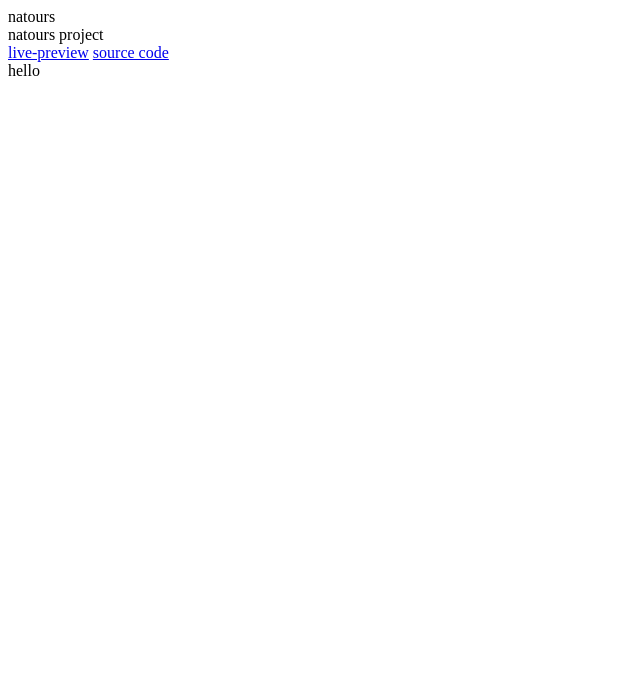
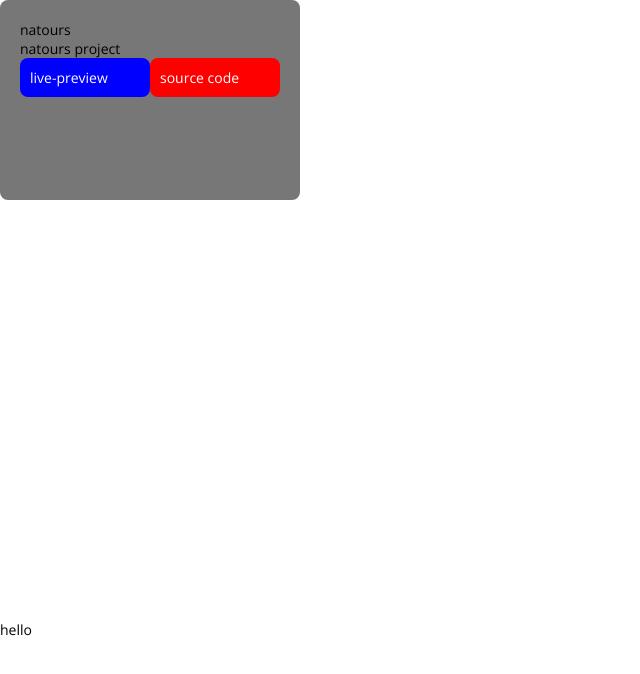
Before and after one commit to maadiab/maadiab.github.io, a website: page index.html in a window 1280 px wide. Shown: the whole page, without its empty margins (0-640 px from the left). Drawn offline with nearby package versions, Linux system fonts and the light colour scheme.

Commit message:
some work

```diff
--- a/index.html
+++ b/index.html
@@ -2,12 +2,15 @@
 <head>
     <meta charset="UTF-8">
     <meta name="viewport" content="width=device-width, initial-scale=1.0">
+    <link href="https://fonts.googleapis.com/css?family=Open+Sans:300,400,600" rel="stylesheet">
+
     <link rel="stylesheet" href="css/style.css">
     <title>open source projects</title>
 </head>
 <body>
     <main>
         <div class="container">
+
             <div class="item">
                 <div class="item__heder">
                     natours
@@ -15,9 +18,14 @@
                 <div class="item__content">
                     natours project
                 </div>
-                    <a href="#" class="item__link-preview">live-preview</a>
-                    <a href="#" class="item__link-source">source code</a>
+                <div class="item__buttons">
+                    <a href="#" class="item__link item__link--preview">live-preview</a>
+                    <a href="#" class="item__link item__link--source">source code</a>
                 </div>
+
+
+        </div>
+
 
         </div>
     </main>
--- a/package.json
+++ b/package.json
@@ -4,7 +4,7 @@
   "description": "porfolio for my open sourcr projects",
   "main": "index.js",
   "scripts": {
-    "watch:sass": "node-sass sass/main.scss ../css/style.css"
+    "watch:sass": "node-sass sass/main.scss css/style.css -w"
   },
   "keywords": [
     "sass",
--- /dev/null
+++ b/sass/base/_base.scss
@@ -0,0 +1,28 @@
+:root {}
+
+
+
+* {
+    margin: 0;
+    padding: 0;
+
+}
+
+*,
+::before,
+::after {
+    box-sizing: inherit;
+}
+
+
+html {
+    box-sizing: border-box;
+    font-size:62.5%;
+}
+
+
+body {
+
+    font-size:1.4rem;
+    font-family:'Open Sans'
+}
--- a/sass/components/_grid.scss
+++ b/sass/components/_grid.scss
@@ -1,3 +1,39 @@
-.container{
+.container {
+    display: grid;
+    grid-template-rows: repeat(3, 20rem);
+    grid-template-columns: repeat(3, 30rem);
+
+    grid-gap: 1rem;
 
 }
+
+
+.item {
+    padding: 2rem;
+    background-color: #777;
+    border-radius: 8px;
+
+
+    &__buttons{
+        display:flex;
+        width:100%;
+    }
+    &__link {
+
+
+        text-decoration: none;
+        display: inline-block;
+        padding: 1rem;
+        color:white;
+        border-radius:8px;
+        width:100%;
+
+        &--preview {
+            background-color:blue;
+        }
+
+        &--source {
+            background-color:red;
+        }
+    }
+}
--- a/sass/main.scss
+++ b/sass/main.scss
@@ -0,0 +1,3 @@
+@import "base/base";
+@import "layout/home.scss";
+@import "components/grid";
```
Also changed, not shown: css/style.css. Lines whose indentation alone changed are shown as unchanged.
